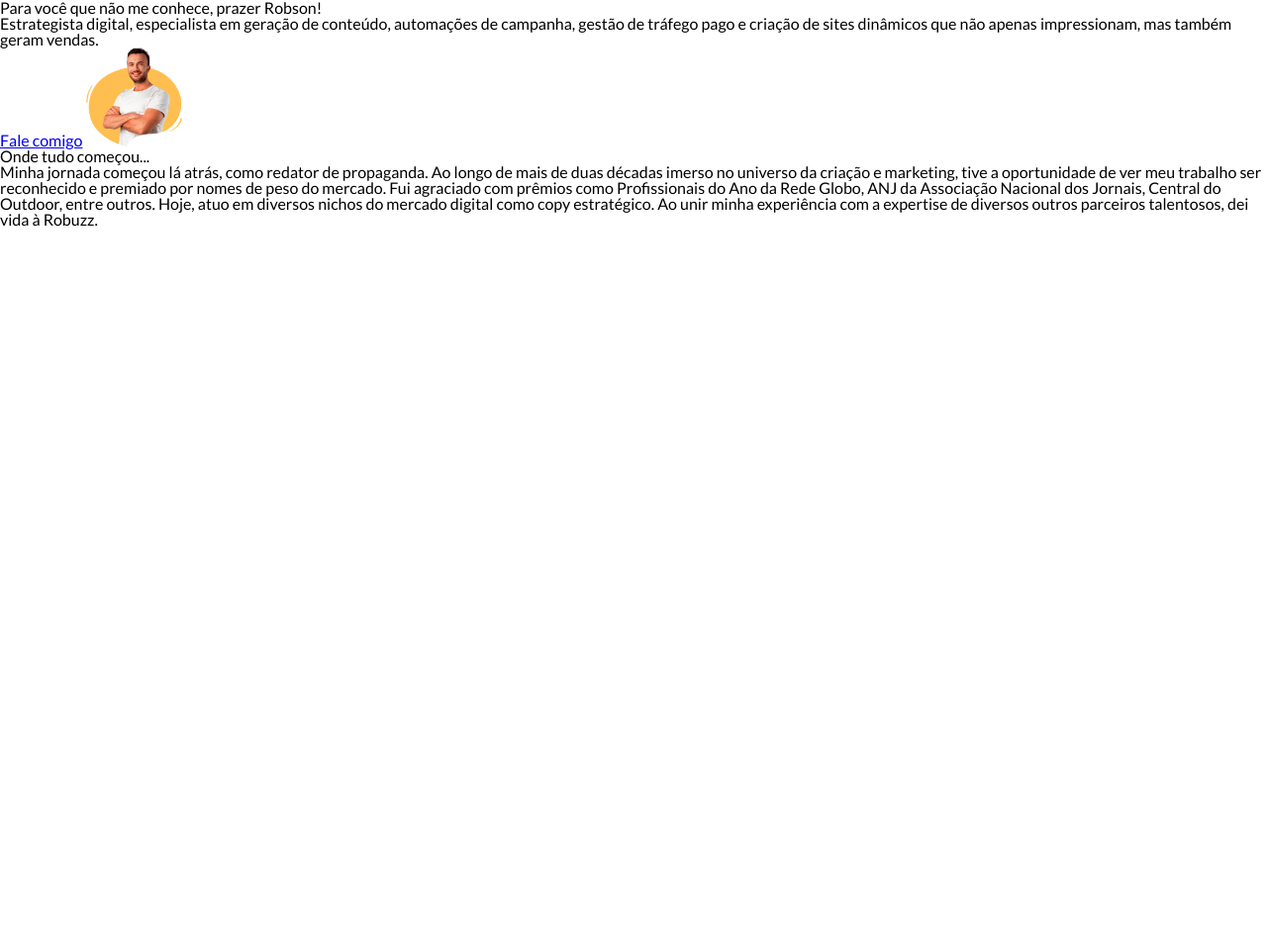
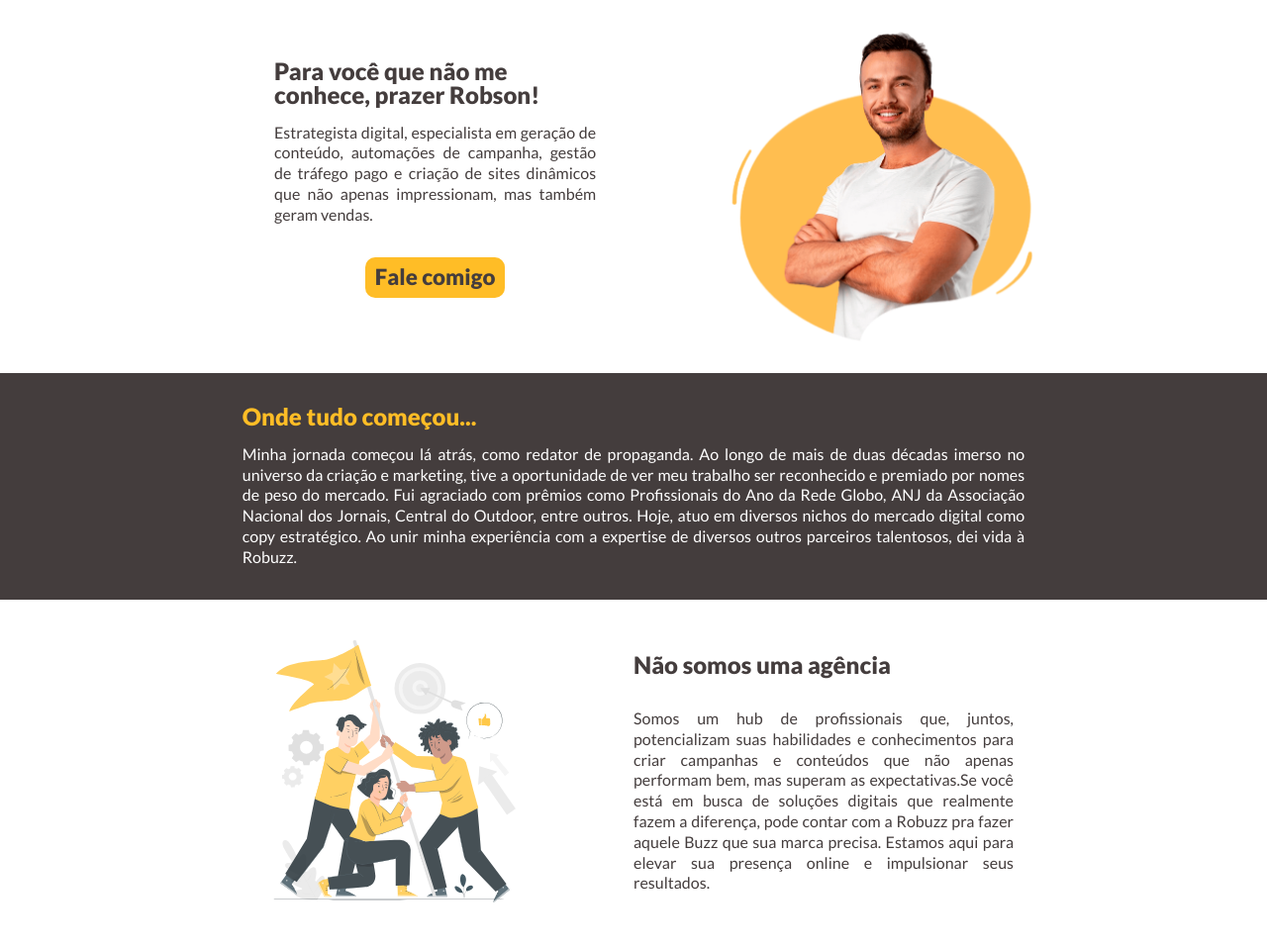
Before and after one commit to Vinicius-faricast/siteRobuzz, a plain HTML site: page index.html in a window 1280 px wide. Shown: the part 96-1054 px from the top of the page at 99% size. Before the commit the page ends 800 px from the top, so only its background shows below. Drawn offline with Linux system fonts and the light colour scheme.

Commit message:
created main content and aside content

```diff
--- a/css/globals.css
+++ b/css/globals.css
@@ -16,6 +16,15 @@ body{
     height: 6rem;
 }
 
+.itens-menu-bar{
+    display: flex;
+    flex-direction: row;
+    justify-content: space-around;
+    align-items: center;
+    max-width: 1080px;
+    width: 100%;
+}
+
 .menu-bar img{
     height: 4rem;
 }
@@ -32,6 +41,7 @@ body{
     color: white;
     text-transform: uppercase;
     padding: .3rem;
+    outline: 0;
 }
 
 .btn-menu{
@@ -41,6 +51,7 @@ body{
     font-weight: 900;
     padding: 1rem;
     border-radius: 15px;
+    outline: 0;
 }
 
 .link-nav:hover{
@@ -57,6 +68,130 @@ body{
     transition: all 0.6s;
 }
 
-.photo{
-    height: 100px;
+.hero{
+    display: flex;
+    flex-direction: row;
+    max-width: 1080px;
+    justify-content: center;
+    align-items: center;
+    margin: 0 auto;
+    gap: 6rem;
+    padding: 2rem;
+    margin: 0 auto;
 }
+
+.hero-content{
+    display: flex;
+    flex-direction: column;
+    max-width: 40%;
+    align-items: center;
+    gap: 1rem;
+}
+
+.hero-title{
+    font-weight: 900;
+    color: var(--secundary-color);
+    max-width: 80%;
+    font-size: 1.5rem;
+    margin: 0 auto;
+}
+
+.hero-paragraph{
+    font-size: 1rem;
+    line-height: 130%;
+    max-width: 80%;
+    color: var(--secundary-color);
+    text-align: justify;
+}
+
+.btn-cta{
+    text-decoration: none;
+    background-color: var(--primary-color-light);
+    color: var(--secundary-color);
+    font-weight: 900;
+    font-size: 1.4rem;
+    padding: 0.6rem 0.6rem;
+    border-radius: 10px;
+    outline: 0;
+    margin: 1rem auto;
+    cursor: pointer;
+}
+
+.hero-img{
+    width: 30%;
+}
+
+.btn-cta:hover{
+    background-color: var(--primary-color-focus);
+    box-shadow: 1px 1px 4px rgba(0, 0, 0, 0.158);
+    color: white;
+    transition: all 0.5s;
+}
+
+.main-conten{
+    display: block;
+    background-color: var(--secundary-color);
+    color: white;
+    padding: 2rem;
+}
+
+.main-title{
+    max-width: 1080px;
+    width: 65%;
+    margin: 0 auto;
+    font-weight: 900;
+    color: var(--primary-color-light);
+    font-size: 1.5rem;
+    padding-bottom: 1rem;
+}
+
+.main-paragraph {
+    max-width: 1080px;
+    width: 65%;
+    margin: 0 auto;
+    line-height: 130%;
+    text-align: justify;
+}
+
+.aside{
+    display: flex;
+    flex-direction: row;
+    max-width: 1080px;
+    width: 80%;
+    justify-content: center;
+    align-items: center;
+    margin: 0 auto;
+    gap: 6rem;
+    padding: 2rem;
+    margin: 0 auto;
+}
+
+.img-aside{
+    width: 30%;
+}
+
+.aside-content{
+    display: flex;
+    flex-direction: column;
+    max-width: 40%;
+    align-items: center;
+    gap: 1rem;
+}
+
+.aside-title{
+    max-width: 1080px;
+    width: 100%;
+    font-weight: 900;
+    color: var(--secundary-color);
+    font-size: 1.5rem;
+    padding-bottom: 1rem;
+    text-align: justify;
+}
+
+.aside-paragraph{
+    font-size: 1rem;
+    line-height: 130%;
+    max-width: 100%;
+    color: var(--secundary-color);
+    text-align: justify;
+}
--- a/css/variables.css
+++ b/css/variables.css
@@ -5,6 +5,7 @@
 :root{
     --primary-color: #ebbb4c;
     --primary-color-light: #ffbd26;
+    --primary-color-focus: #ffe609;
     --secundary-color: #443d3d;
     --secundary-color-light:rgb(109, 97, 86);
 }
--- a/index.html
+++ b/index.html
@@ -9,6 +9,7 @@
 </head>
 <body>
     <header class="menu-bar">
+        <div class="itens-menu-bar">
             <img src="./assets/robuzz_logo_branco.png" alt="logo robuzz em branco">
             <nav class="menu-itens">
                 <a class="link-nav" href="#">Sobre nós</a>
@@ -16,20 +17,31 @@
                 <a class="link-nav" href="#">Serviços</a>
                 <a class="btn-menu" href="#">Fale comigo</a>
             </nav>
+        </div>
     </header>
 
-    <div>
-        <h1>Para você que não me conhece, prazer Robson!</h1>
-        <p>Estrategista digital, especialista em geração de conteúdo, automações de campanha, gestão de tráfego pago e criação de sites dinâmicos que não apenas impressionam, mas também geram vendas.
+    <div class="hero">
+        <div class="hero-content">
+            <h1 class="hero-title">Para você que não me conhece, prazer Robson!</h1>
+            <p class="hero-paragraph">Estrategista digital, especialista em geração de conteúdo, automações de campanha, gestão de tráfego pago e criação de sites dinâmicos que não apenas impressionam, mas também geram vendas.
             </p>
-        <a href="#">Fale comigo</a>
-        <img class="photo" src="assets/personal.png" alt="Foto de perfil do Robison">
+            <a class="btn-cta" href="#">Fale comigo</a>
+        </div>
+        <img class="hero-img" src="assets/personal.png" alt="Foto de perfil do Robison">
     </div>
 
-    <main>
-        <h1>Onde tudo começou...</h1>
-        Minha jornada começou lá atrás, como redator de propaganda. Ao longo de mais de duas décadas imerso no universo da criação e marketing, tive a oportunidade de ver meu trabalho ser reconhecido e premiado por nomes de peso do mercado. Fui agraciado com prêmios como Profissionais do Ano da Rede Globo, ANJ da Associação Nacional dos Jornais, Central do Outdoor, entre outros. Hoje, atuo em diversos nichos do mercado digital como copy estratégico. Ao unir minha experiência com a expertise de diversos outros parceiros talentosos, dei vida à Robuzz.
+    <main class="main-conten">
+        <h1 class="main-title">Onde tudo começou...</h1>
+        <p class="main-paragraph">Minha jornada começou lá atrás, como redator de propaganda. Ao longo de mais de duas décadas imerso no universo da criação e marketing, tive a oportunidade de ver meu trabalho ser reconhecido e premiado por nomes de peso do mercado. Fui agraciado com prêmios como Profissionais do Ano da Rede Globo, ANJ da Associação Nacional dos Jornais, Central do Outdoor, entre outros. Hoje, atuo em diversos nichos do mercado digital como copy estratégico. Ao unir minha experiência com a expertise de diversos outros parceiros talentosos, dei vida à Robuzz.</p>
     </main>
+
+    <aside class="aside">
+        <img class="img-aside" src="assets/team-goals-animate.svg" alt="ilustração de trabalho em equipe">
+        <div class="aside-content">
+            <h1 class="aside-title">Não somos uma agência</h1>
+            <p class="aside-paragraph">Somos um hub de profissionais que, juntos, potencializam suas habilidades e conhecimentos para criar campanhas e conteúdos que não apenas performam bem, mas superam as expectativas.Se você está em busca de soluções digitais que realmente fazem a diferença, pode contar com a Robuzz pra fazer aquele Buzz que sua marca precisa. Estamos aqui para elevar sua presença online e impulsionar seus resultados. </p>
+        </div>
+    </aside>
 
 </body>
 </html>
```
Lines whose indentation alone changed are shown as unchanged.
